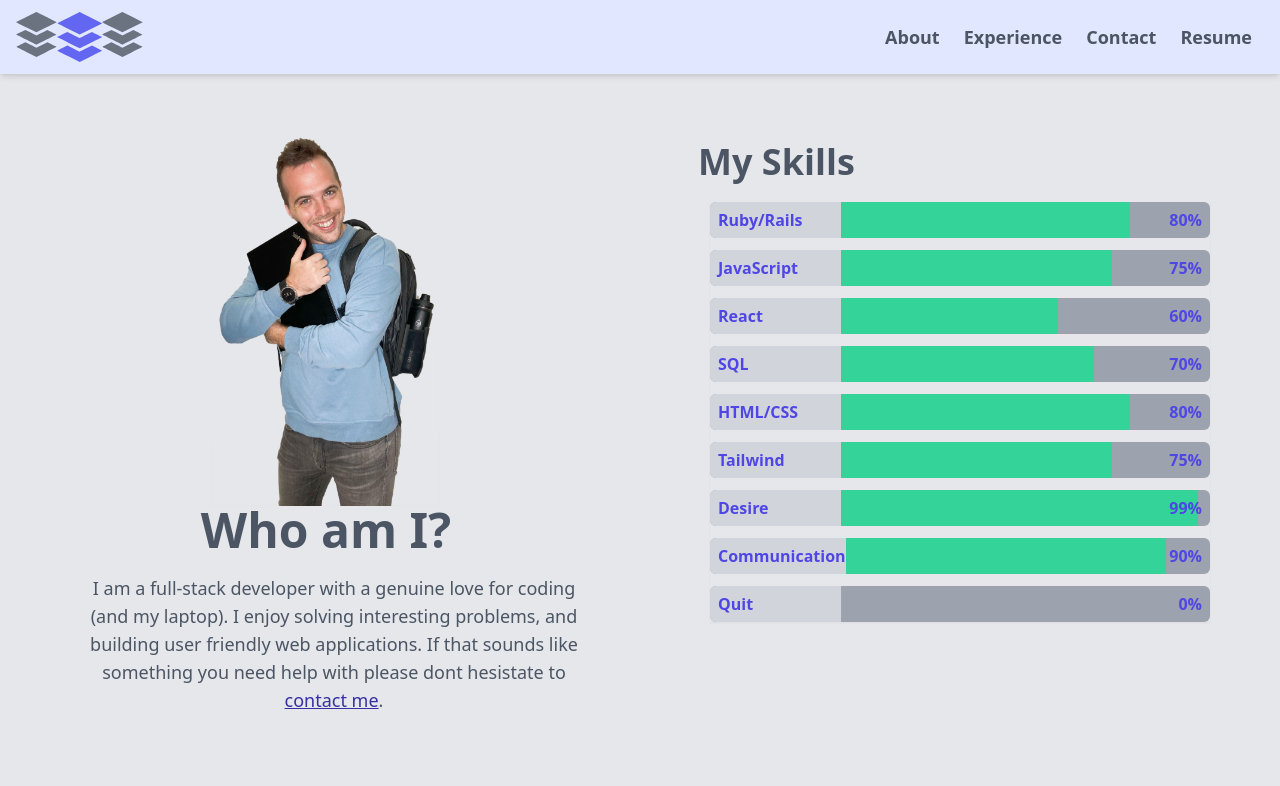
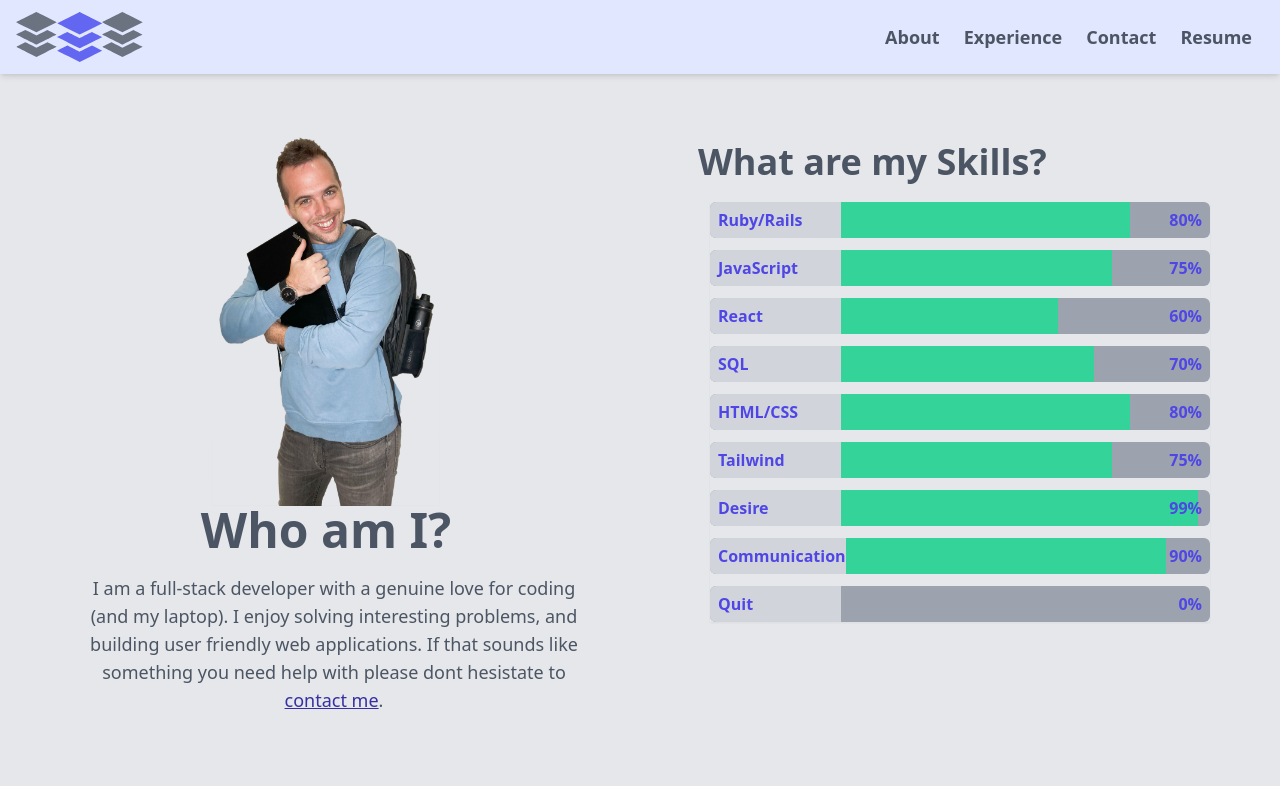
Before and after one commit to EugenioAntonioBonanno/portfolio, a React (Create React App) app: page / in a window 1280 px wide. Shown: the top 786 px of the page. Built offline with nearby package versions, Linux system fonts and the light colour scheme.

Commit message:
fix issue with studder in header on scroll

```diff
--- a/src/components/Header.js
+++ b/src/components/Header.js
@@ -5,8 +5,8 @@ import resume from '../assets/gino_resume.pdf';
 
 const Header = () => {
   return (
-    <header className="bg-indigo-100 py-3 w-screen sticky z-20 top-0 shadow-md flex justify-center items-center">
-      <div className="flex w-full max-w-screen-2xl items-center justify-between px-4 sm:px-4">
+    <header className="bg-indigo-100 w-screen sticky z-20 top-0 shadow-md flex justify-center items-center">
+      <div className="flex w-full max-w-screen-2xl py-3 items-center justify-between px-4 sm:px-4">
 
         <div>
           <Link to='/' className="flex text-gray-500">
--- a/src/components/pages/About.js
+++ b/src/components/pages/About.js
@@ -39,7 +39,7 @@ const About = () => {
 
         <div className='w-full max-w-lg'>
           <div className=''>
-            <h2 className='text-4xl my-5 font-bold text-gray-600'>My Skills</h2>
+            <h2 className='text-4xl my-5 font-bold text-gray-600'>What are my Skills?</h2>
             <div className='ml-3 shadow-sm'>
               <ProgressBar
                 percentage='80'
```
Also changed, not shown: 1 other file (tests, documents, lock files or other folders).
